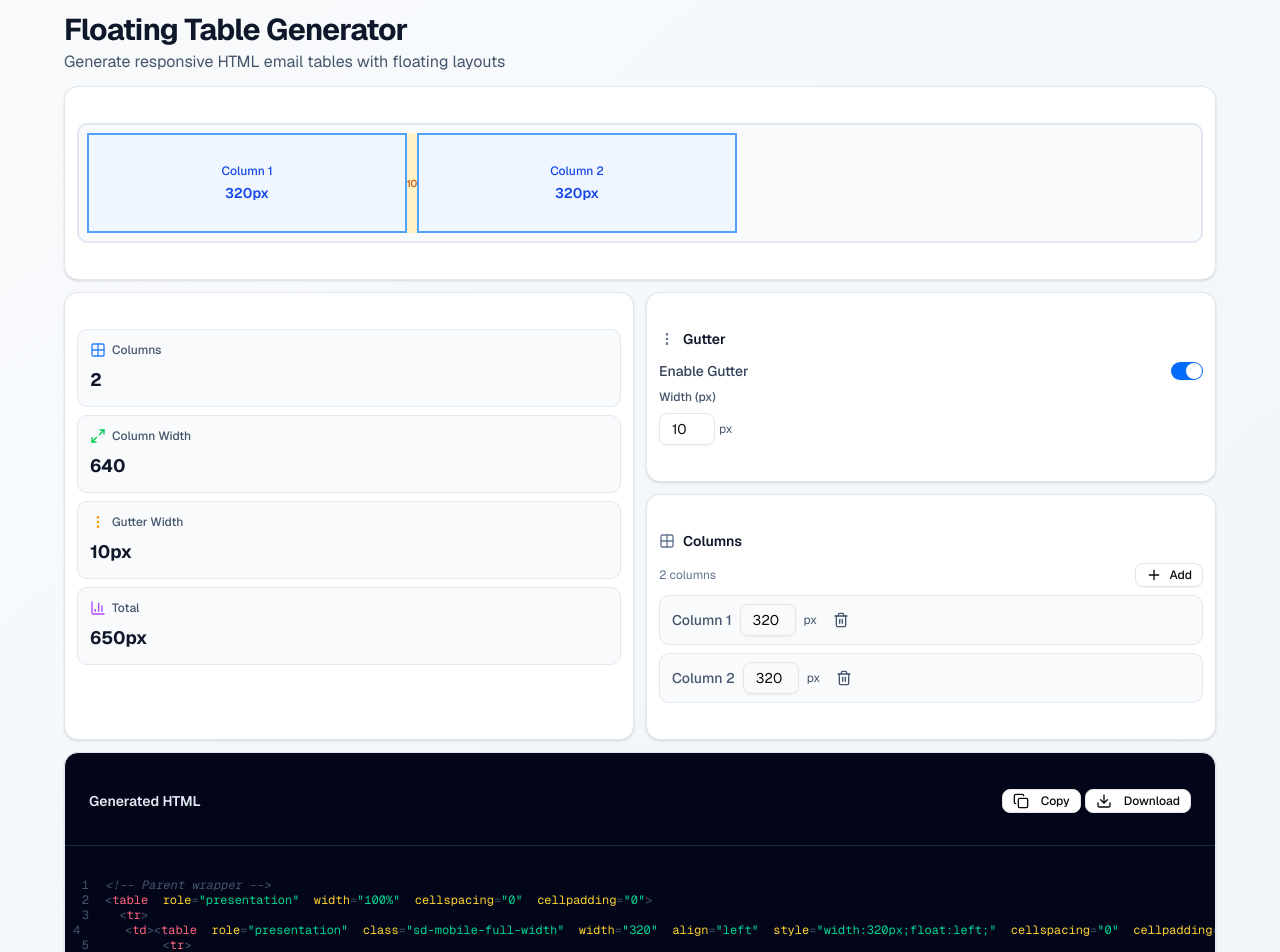
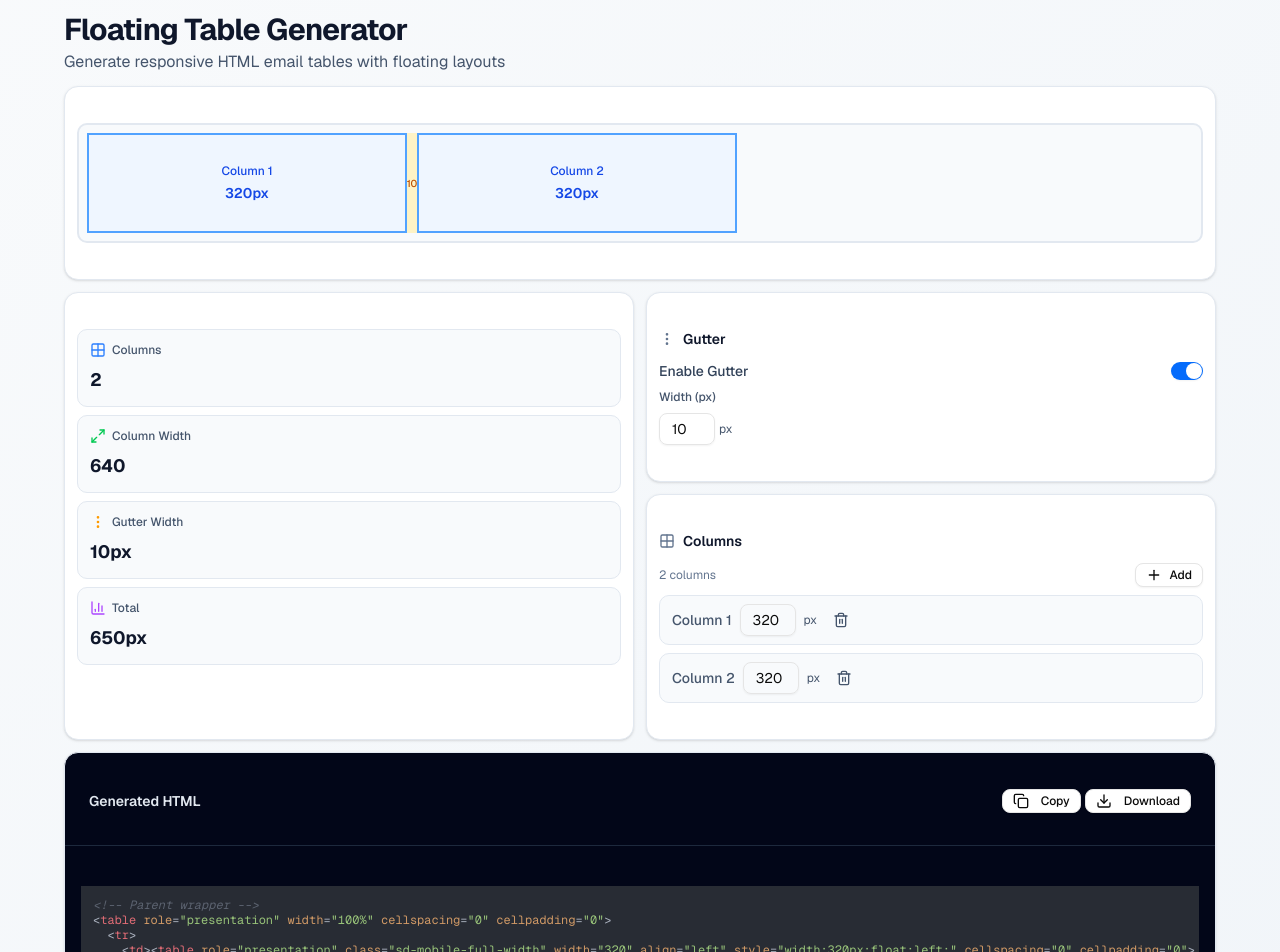
Before and after one commit to morgan-j-w/table-tool, a Next.js app: page / in a window 1280 px wide. Shown: the top 952 px of the page. Built offline with nearby package versions, Linux system fonts and the light colour scheme.

Commit message:
Add highlight.js for professional HTML syntax highlighting

```diff
--- a/app/page.tsx
+++ b/app/page.tsx
@@ -2,6 +2,8 @@
 
 // Text input version for free deletion support
 import { useState, useCallback, useEffect } from "react"
+import hljs from 'highlight.js'
+import 'highlight.js/styles/atom-one-dark.css'
 import { Button } from "@/components/ui/button"
 import { Input } from "@/components/ui/input"
 import { Label } from "@/components/ui/label"
@@ -455,54 +457,13 @@ export default function TableGenerator() {
           </CardHeader>
           <CardContent className="p-0">
             <div className="overflow-auto max-h-64 bg-slate-950">
-              <pre className="p-2 text-xs leading-tight font-mono">
-                <code>
-                  {code.split('\n').map((line, lineIndex) => (
-                    <div key={lineIndex} className="flex">
-                      <span className="inline-block w-8 select-none pr-4 text-right text-slate-600 dark:text-slate-700">
-                        {lineIndex + 1}
-                      </span>
-                      <span className="flex-1">
-                        {line.includes('<!--') ? (
-                          <span className="text-slate-600 dark:text-slate-600 italic">{line}</span>
-                        ) : (
-                          <>
-                            {line.split(/(<[^>]+>)/g).map((part, partIndex) => {
-                              if (part.startsWith('<') && part.endsWith('>')) {
-                                const isClosing = part.startsWith('</')
-                                const tagMatch = part.match(/<\/?(\w+)/)
-                                const tagName = tagMatch ? tagMatch[1] : ''
-                                const afterTag = part.slice(isClosing ? 2 + tagName.length : 1 + tagName.length, -1)
-
-                                return (
-                                  <span key={partIndex}>
-                                    <span className="text-slate-600 dark:text-slate-600">{isClosing ? '</' : '<'}</span>
-                                    <span className="text-rose-400 dark:text-rose-400">{tagName}</span>
-                                    {afterTag.split(/(\w+="[^"]*")/g).map((attr, attrIndex) => {
-                                      const attrMatch = attr.match(/^(\w+)="([^"]*)"$/)
-                                      if (attrMatch) {
-                                        return (
-                                          <span key={attrIndex}>
-                                            <span className="text-amber-300 dark:text-amber-300"> {attrMatch[1]}</span>
-                                            <span className="text-slate-600 dark:text-slate-600">=</span>
-                                            <span className="text-emerald-400 dark:text-emerald-400">"{attrMatch[2]}"</span>
-                                          </span>
-                                        )
-                                      }
-                                      return <span key={attrIndex} className="text-slate-400 dark:text-slate-500">{attr}</span>
-                                    })}
-                                    <span className="text-slate-600 dark:text-slate-600">{'>'}</span>
-                                  </span>
-                                )
-                              }
-                              return <span key={partIndex} className="text-slate-300 dark:text-slate-400">{part}</span>
-                            })}
-                          </>
-                        )}
-                      </span>
-                    </div>
-                  ))}
-                </code>
+              <pre className="p-4 text-xs leading-tight font-mono">
+                <code
+                  className="hljs language-html"
+                  dangerouslySetInnerHTML={{
+                    __html: hljs.highlight(code, { language: 'html' }).value
+                  }}
+                />
               </pre>
             </div>
           </CardContent>
--- a/package.json
+++ b/package.json
@@ -10,7 +10,6 @@
   },
   "dependencies": {
     "@hookform/resolvers": "^3.9.1",
-    "@vercel/analytics": "1.6.1",
     "@radix-ui/react-accordion": "1.2.12",
     "@radix-ui/react-alert-dialog": "1.1.15",
     "@radix-ui/react-aspect-ratio": "1.1.8",
@@ -38,12 +37,14 @@
     "@radix-ui/react-toggle": "1.1.10",
     "@radix-ui/react-toggle-group": "1.1.11",
     "@radix-ui/react-tooltip": "1.2.8",
+    "@vercel/analytics": "1.6.1",
     "autoprefixer": "^10.4.20",
     "class-variance-authority": "^0.7.1",
     "clsx": "^2.1.1",
     "cmdk": "1.1.1",
     "date-fns": "4.1.0",
     "embla-carousel-react": "8.6.0",
+    "highlight.js": "^11.11.1",
     "input-otp": "1.4.2",
     "lucide-react": "^0.564.0",
     "next": "16.2.0",
```
Also changed, not shown: 1 other file (tests, documents, lock files or other folders).
